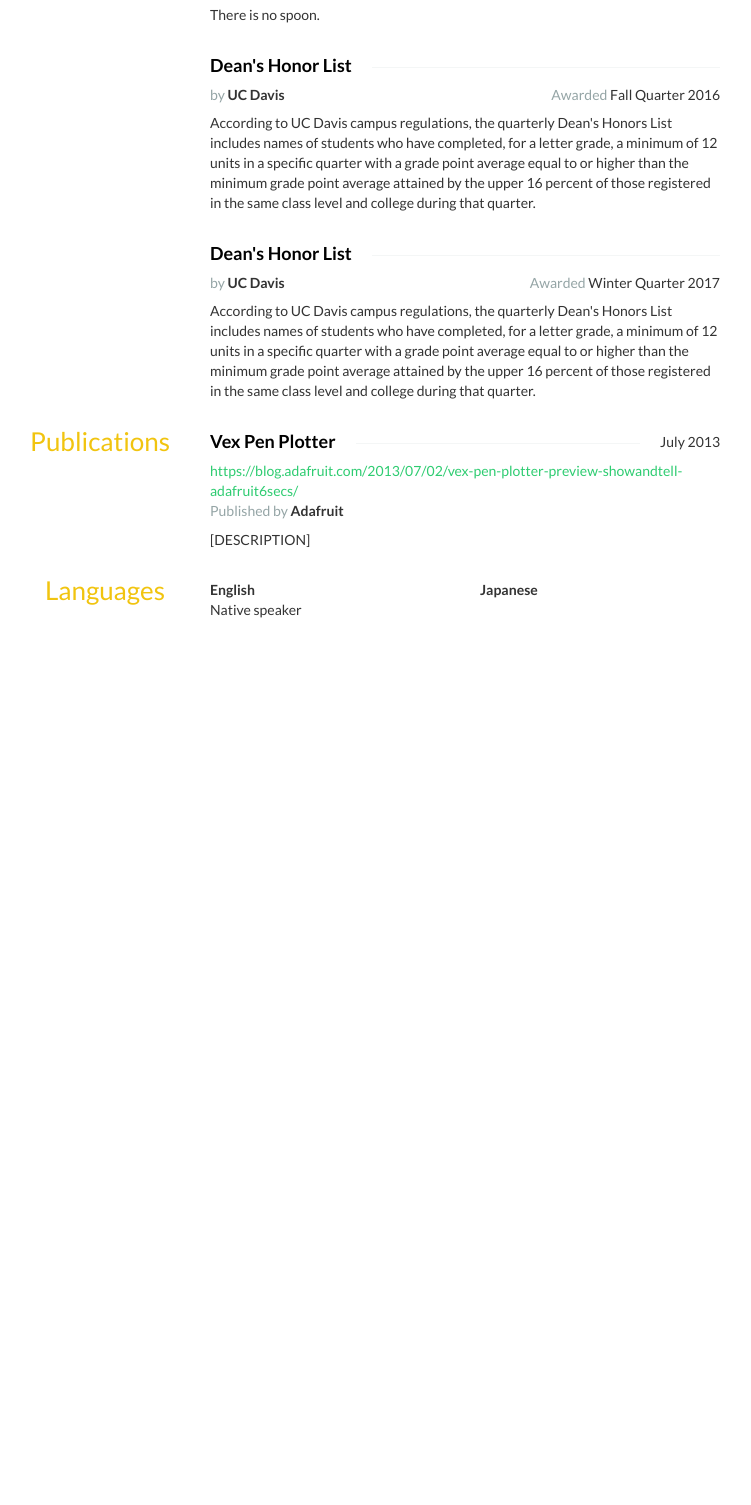
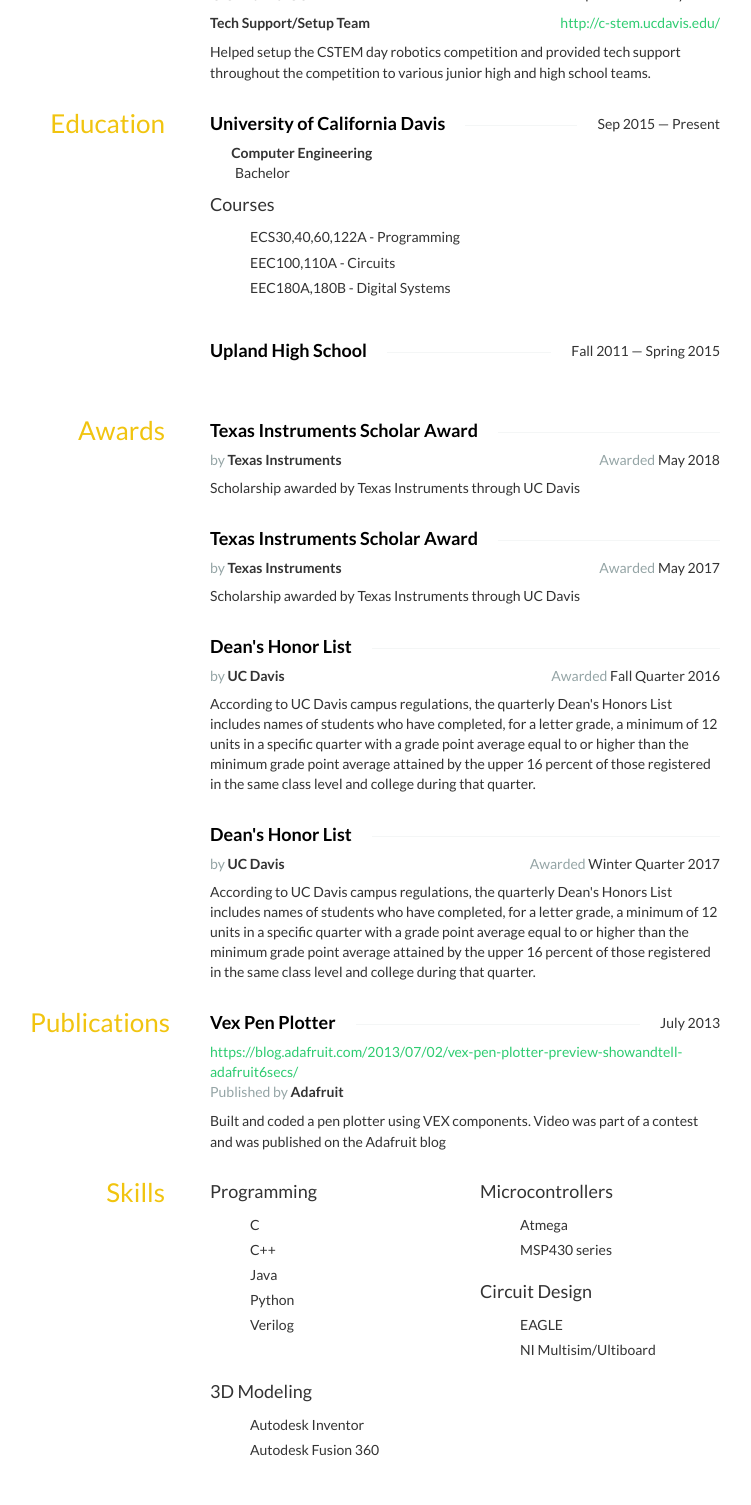
Before and after one commit to sgosiaco/sgosiaco.github.io, a plain HTML site: page index.html in a window 1280 px wide. Shown: the part 1064-2569 px from the top of the page, without its empty margins (265-1016 px from the left). Before the commit the page ends 1774 px from the top, so only its background shows below. Drawn offline with nearby package versions, Linux system fonts and the light colour scheme; some icons are missing.

Commit message:
Updated with clases and TI

```diff
--- a/index.html
+++ b/index.html
@@ -200,7 +200,7 @@ h4 span:first-child {
 						Sean Gosiaco
 					</h1>
 					<h2>
-						Programmer
+						Student
 					</h2>
 				</div>
 			</div>
@@ -220,12 +220,12 @@ h4 span:first-child {
 			</div>
 			<div class="col-sm-6">
 				<strong>Phone</strong>
-				<div class="phone">(---) --------</div>
+				<div class="phone">(909) 560-3690</div>
 			</div>
 			<div class="col-sm-6">
 				<strong>Website</strong>
 				<div class="website">
-					<a href="website">website</a>
+					<a href="https://github.com/sgosiaco">https://github.com/sgosiaco</a>
 				</div>
 			</div>
 			</div>
@@ -236,7 +236,7 @@ h4 span:first-child {
 			<h3>About</h3>
 		</aside>
 		<div class="col-sm-9">
-			<p>[about]</p>
+			<p></p>
 		</div>
 	</section>
 
@@ -251,7 +251,7 @@ h4 span:first-child {
 				<h4 class="strike-through">
 					<span>FIRST Robotics</span>
 					<span class="date">
-						2012-01-01 — 2013-01-01
+						Fall 2013 — Spring 2015
 					</span>
 				</h4>
 				<div class="website pull-right">
@@ -261,7 +261,7 @@ h4 span:first-child {
 					Lead Electrical Engineer and Lead Programmer
 				</div>
 				<div class="summary">
-					<p>[summary]</p>
+					<p>Started and maintained a robotics team at the high school. I was the head electrical engineer and lead programmer. I was in charge of designing and maintaining the various electrical systems on board and the code required to make them work with each other and our control station.</p>
 				</div>
 				<h4>Highlights</h4>
 				<ul class="highlights">
@@ -272,7 +272,7 @@ h4 span:first-child {
 				<h4 class="strike-through">
 					<span>FIRST Robotics</span>
 					<span class="date">
-						 —
+						Fall 2013 — Present
 					</span>
 				</h4>
 				<div class="website pull-right">
@@ -282,41 +282,45 @@ h4 span:first-child {
 					Mentor
 				</div>
 				<div class="summary">
-					<p></p>
+					<p>Mentored a FIRST Lego League team from my junior high school during my time in high school. Currently mentoring my former high school FIRST Robotics Competition team.</p>
 				</div>
 			</div>
 			<div class="col-sm-12">
 				<h4 class="strike-through">
-					<span>BotBall</span>
+					<span>Botball</span>
 					<span class="date">
-						 —
+						Fall 2012 — Spring 2015
 					</span>
 				</h4>
 				<div class="website pull-right">
-					<a href=""></a>
+					<a href="http://www.botball.org/">http://www.botball.org/</a>
 				</div>
 				<div class="position">
 					Mentor
 				</div>
 				<div class="summary">
-					<p></p>
+					<p>Helped mentor a team from my Junior High School.</p>
 				</div>
+				<h4>Highlights</h4>
+				<ul class="highlights">
+					<li class="bullet">Placed 4th placed in their division and 4th overall in their first competition.</li>
+				</ul>
 			</div>
 			<div class="col-sm-12">
 				<h4 class="strike-through">
 					<span>UC Davis CSTEM</span>
 					<span class="date">
-						 —
+						April 2017 — May 2017
 					</span>
 				</h4>
 				<div class="website pull-right">
-					<a href=""></a>
+					<a href="http://c-stem.ucdavis.edu/">http://c-stem.ucdavis.edu/</a>
 				</div>
 				<div class="position">
-					Tech Support
+					Tech Support/Setup Team
 				</div>
 				<div class="summary">
-					<p></p>
+					<p>Helped setup the CSTEM day robotics competition and provided tech support throughout the competition to various junior high and high school teams.</p>
 				</div>
 			</div>
 			</div>
@@ -342,6 +346,26 @@ h4 span:first-child {
 				<div class="studyType">
 					Bachelor
 				</div>
+				<h4>Courses</h4>
+				<ul class="courses">
+					<li>ECS30,40,60,122A - Programming</li>
+					<li>EEC100,110A - Circuits</li>
+					<li>EEC180A,180B - Digital Systems</li>
+				</ul>
+			</div>
+			<div class="col-sm-12">
+				<h4 class="strike-through">
+					<span>Upland High School</span>
+					<span class="date">
+						Fall 2011 — Spring 2015
+					</span>
+				</h4>
+				<div class="area">
+
+				</div>
+				<div class="studyType">
+
+				</div>
 			</div>
 			</div>
 		</div>
@@ -359,6 +383,22 @@ h4 span:first-child {
 				</h4>
 				<div class="date pull-right">
 					<em>Awarded</em>
+					May 2018
+				</div>
+				<div class="awarder">
+					<em>by</em>
+					<strong>Texas Instruments</strong>
+				</div>
+				<div class="summary">
+					Scholarship awarded by Texas Instruments through UC Davis
+				</div>
+			</div>
+			<div class="col-sm-12">
+				<h4 class="strike-through">
+					<span>Texas Instruments Scholar Award</span>
+				</h4>
+				<div class="date pull-right">
+					<em>Awarded</em>
 					May 2017
 				</div>
 				<div class="awarder">
@@ -366,7 +406,7 @@ h4 span:first-child {
 					<strong>Texas Instruments</strong>
 				</div>
 				<div class="summary">
-					There is no spoon.
+					Scholarship awarded by Texas Instruments through UC Davis
 				</div>
 			</div>
 			<div class="col-sm-12">
@@ -426,13 +466,61 @@ h4 span:first-child {
 					<strong>Adafruit</strong>
 				</div>
 				<div class="summary">
-					<p>[DESCRIPTION]</p>
+					<p>Built and coded a pen plotter using VEX components. Video was part of a contest and was published on the Adafruit blog</p>
 				</div>
 			</div>
 			</div>
 		</div>
 	</section>
 
+	<section id="skills" class="row">
+		<aside class="col-sm-3">
+			<h3>Skills</h3>
+		</aside>
+		<div class="col-sm-9">
+			<div class="row">
+			<div class="col-sm-6">
+				<div class="name">
+					<h4>Programming</h4>
+				</div>
+				<ul class="keywords">
+					<li>C</li>
+					<li>C++</li>
+					<li>Java</li>
+					<li>Python</li>
+					<li>Verilog</li>
+				</ul>
+			</div>
+			<div class="col-sm-6">
+				<div class="name">
+					<h4>Microcontrollers</h4>
+				</div>
+				<ul class="keywords">
+					<li>Atmega</li>
+					<li>MSP430 series</li>
+				</ul>
+			</div>
+			<div class="col-sm-6">
+				<div class="name">
+					<h4>Circuit Design</h4>
+				</div>
+				<ul class="keywords">
+					<li>EAGLE</li>
+					<li>NI Multisim/Ultiboard</li>
+				</ul>
+			</div>
+			<div class="col-sm-6">
+				<div class="name">
+					<h4>3D Modeling</h4>
+				</div>
+				<ul class="keywords">
+					<li>Autodesk Inventor</li>
+					<li>Autodesk Fusion 360</li>
+				</ul>
+			</div>
+			</div>
+		</div>
+	</section>
 
 	<section id="languages" class="row">
 		<aside class="col-sm-3">
```
